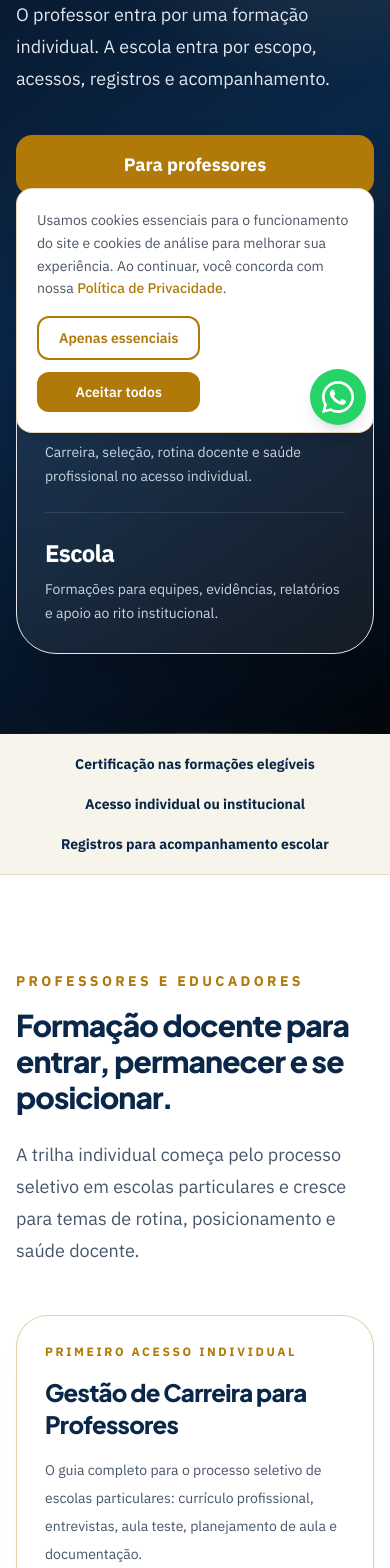
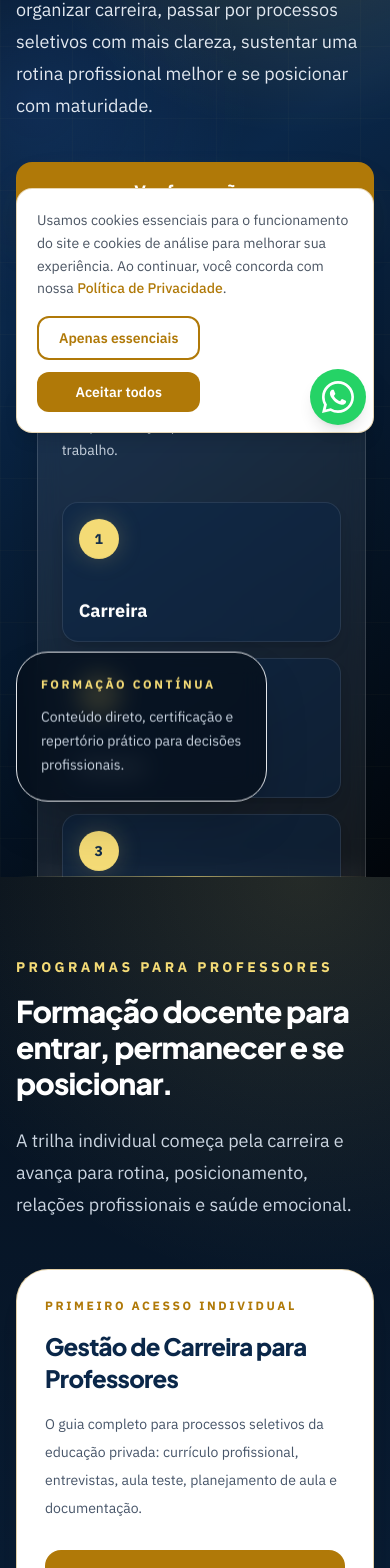
Before and after one commit to CACFLeite/excellentia-site, a Next.js app: page /cursos in a window 390 px wide. Shown: the part 395-1963 px from the top of the page. Built offline with nearby package versions, Linux system fonts and the light colour scheme; no server answers.

Commit message:
refine Excellentia public pages

```diff
--- a/src/app/(main)/cursos/page.tsx
+++ b/src/app/(main)/cursos/page.tsx
@@ -1,18 +1,34 @@
 import type { Metadata } from 'next';
 import Link from 'next/link';
-import { getSchoolCatalogCourses, teacherCatalogCourses } from '@/lib/courses/catalog';
+import { teacherCatalogCourses } from '@/lib/courses/catalog';
 
 export const metadata: Metadata = {
-  title: 'Formações — Excellentia',
+  title: 'Formação de Professores — Excellentia',
   description:
-    'Formações Excellentia para professores, educadores e escolas: carreira docente, governança educacional, compliance escolar, proteção e segurança institucional.',
+    'Formações Excellentia para professores: carreira docente, processo seletivo, rotina profissional, posicionamento e saúde emocional.',
 };
 
-const institutionalNotes = [
-  'acessos definidos pela escola',
-  'certificados e registros institucionais',
-  'relatórios conforme escopo contratado',
-];
+const teacherDisplayCourses = teacherCatalogCourses.map((course) => {
+  if (course.title === 'Gestão de Carreira para Professores') {
+    return {
+      ...course,
+      description:
+        'O guia completo para processos seletivos da educação privada: currículo profissional, entrevistas, aula teste, planejamento de aula e documentação.',
+    };
+  }
+
+  if (course.title === 'Cotidiano Escolar') {
+    return {
+      ...course,
+      title: 'Rotina Docente',
+      area: 'Rotina profissional',
+      description:
+        'Como navegar o dia a dia da docência com autoridade, limites saudáveis e relações profissionais com coordenação, colegas e famílias.',
+    };
+  }
+
+  return course;
+});
 
 function StatusBadge({ available, inProduction }: { available: boolean; inProduction?: boolean }) {
   return (
@@ -90,69 +106,73 @@ function SpotlightCard({
 }
 
 export default function CursosPage() {
-  const schoolFormations = getSchoolCatalogCourses();
-  const [featuredTeacherCourse, ...upcomingTeacherCourses] = teacherCatalogCourses;
+  const [featuredTeacherCourse, ...upcomingTeacherCourses] = teacherDisplayCourses;
 
   return (
     <>
-      <section className="relative overflow-hidden bg-[#06101c] py-20 text-white md:py-28">
-        <div className="absolute inset-0 bg-[radial-gradient(circle_at_82%_12%,rgba(244,219,118,.18),transparent_28%),linear-gradient(145deg,#06101c_0%,#0a2749_52%,#02060b_100%)]" />
-        <div className="absolute inset-x-0 bottom-0 h-px bg-gradient-to-r from-transparent via-gold/55 to-transparent" />
+      <section className="relative overflow-hidden bg-[#06101c] pt-20 text-white md:pt-28">
+        <div className="absolute inset-0 bg-[radial-gradient(circle_at_78%_12%,rgba(244,219,118,.20),transparent_28%),radial-gradient(circle_at_9%_35%,rgba(59,130,246,.13),transparent_25%),linear-gradient(145deg,#06101c_0%,#0a2749_44%,#02060b_100%)]" />
+        <div className="absolute inset-0 opacity-35 [background-image:linear-gradient(rgba(244,219,118,.07)_1px,transparent_1px),linear-gradient(90deg,rgba(244,219,118,.07)_1px,transparent_1px)] [background-size:72px_72px]" />
+        <svg className="pointer-events-none absolute left-0 top-32 hidden h-[760px] w-full opacity-60 lg:block" viewBox="0 0 1440 760" fill="none" aria-hidden="true">
+          <path className="excellentia-flow-path" d="M120 240C360 95 520 340 735 220C965 90 1150 220 1275 430" />
+          <path d="M170 335C420 190 580 440 800 315C1010 195 1138 340 1205 500" stroke="#f4db76" strokeOpacity=".18" strokeWidth="2" strokeLinecap="round" />
+        </svg>
 
-        <div className="relative mx-auto grid max-w-7xl grid-cols-1 items-end gap-12 px-4 sm:px-6 lg:grid-cols-[1fr_.58fr] lg:px-8">
+        <div className="relative mx-auto grid max-w-7xl grid-cols-1 items-center gap-16 px-4 pb-20 sm:px-6 lg:grid-cols-[1fr_.9fr] lg:px-8 lg:pb-28">
           <div>
             <div className="mb-6 inline-flex rounded-full border border-gold-light/30 bg-gold-light/10 px-5 py-2 text-xs font-extrabold uppercase tracking-[0.22em] text-gold-light">
-              Formações Excellentia
+              Formação de Professores
             </div>
-            <h1 className="max-w-4xl text-4xl font-black leading-[1.02] tracking-[-0.04em] md:text-6xl">
-              Formação docente para pessoas. Trilhas institucionais para escolas.
+            <h1 className="max-w-4xl text-4xl font-black leading-[1.02] tracking-[-0.04em] md:text-6xl lg:text-7xl">
+              Formação docente para crescer com método.
             </h1>
             <p className="mt-7 max-w-2xl text-lg leading-8 text-slate-200 md:text-xl">
-              O professor entra por uma formação individual. A escola entra por escopo, acessos, registros e acompanhamento.
+              Cursos para professores que querem organizar carreira, passar por processos seletivos com mais clareza, sustentar uma rotina profissional melhor e se posicionar com maturidade.
             </p>
             <div className="mt-10 flex flex-col gap-4 sm:flex-row">
               <Link href="#professores" className="rounded-2xl bg-gold px-8 py-4 text-center text-lg font-extrabold text-white shadow-2xl shadow-gold/20 transition hover:bg-yellow-600">
-                Para professores
+                Ver formações
               </Link>
-              <Link href="#escolas" className="rounded-2xl border-2 border-white/55 px-8 py-4 text-center text-lg font-extrabold text-white transition hover:bg-white hover:text-navy">
-                Para escolas
+              <Link href="/assinatura" className="rounded-2xl border-2 border-white/55 px-8 py-4 text-center text-lg font-extrabold text-white transition hover:bg-white hover:text-navy">
+                Assinar agora
               </Link>
             </div>
           </div>
 
-          <div className="rounded-[2.5rem] border border-white/12 bg-white/[0.07] p-7 shadow-2xl backdrop-blur-md md:p-8">
-            <div className="text-xs font-extrabold uppercase tracking-[0.28em] text-gold-light">dois contextos de uso</div>
-            <div className="mt-8 space-y-6">
-              <div>
-                <p className="text-2xl font-black tracking-[-0.03em]">Professor</p>
-                <p className="mt-2 text-sm leading-6 text-slate-300">Carreira, seleção, rotina docente e saúde profissional no acesso individual.</p>
+          <div className="relative min-h-[430px]">
+            <div className="excellentia-float absolute right-2 top-0 w-[92%] rounded-[2.5rem] border border-white/15 bg-white/[0.07] p-6 shadow-2xl backdrop-blur-md md:p-8">
+              <div className="text-xs font-extrabold uppercase tracking-[0.28em] text-gold-light">jornada docente</div>
+              <p className="mt-2 max-w-md text-sm leading-6 text-slate-300">Da apresentação profissional à rotina de trabalho.</p>
+              <div className="relative mt-10 grid grid-cols-1 gap-4 sm:grid-cols-3">
+                {['Carreira', 'Seleção', 'Rotina'].map((node, index) => (
+                  <div key={node} className={`group flex min-h-[140px] flex-col justify-between rounded-2xl border border-white/10 bg-navy/45 p-4 shadow-lg transition duration-300 hover:-translate-y-1 hover:border-gold-light/35 hover:bg-navy/65 ${index === 1 ? 'sm:translate-y-10' : ''}`}>
+                    <span className="flex h-10 w-10 items-center justify-center rounded-full bg-gold-light text-sm font-black text-navy shadow-[0_0_24px_rgba(244,219,118,.22)]">{index + 1}</span>
+                    <span className="text-lg font-black text-white">{node}</span>
+                  </div>
+                ))}
               </div>
-              <div className="h-px bg-white/10" />
-              <div>
-                <p className="text-2xl font-black tracking-[-0.03em]">Escola</p>
-                <p className="mt-2 text-sm leading-6 text-slate-300">Formações para equipes, evidências, relatórios e apoio ao rito institucional.</p>
-              </div>
+            </div>
+
+            <div className="excellentia-float-slow absolute bottom-0 left-0 w-[70%] rounded-[2rem] border border-white/12 bg-[#06101c]/80 p-6 shadow-2xl backdrop-blur-md">
+              <div className="text-xs font-black uppercase tracking-[0.22em] text-gold-light">formação contínua</div>
+              <p className="mt-3 text-sm leading-6 text-slate-300">Conteúdo direto, certificação e repertório prático para decisões profissionais.</p>
             </div>
           </div>
         </div>
-      </section>
 
-      <section className="border-b border-gold/20 bg-[#f7f4ec] py-5">
-        <div className="mx-auto flex max-w-7xl flex-wrap justify-center gap-5 px-4 text-center text-sm font-bold text-navy sm:px-6 md:gap-8 lg:px-8">
-          <span>Certificação nas formações elegíveis</span>
-          <span>Acesso individual ou institucional</span>
-          <span>Registros para acompanhamento escolar</span>
+        <div className="relative mx-auto max-w-7xl px-4 sm:px-6 lg:px-8">
+          <div className="h-px bg-gradient-to-r from-transparent via-gold-light/65 to-transparent" />
         </div>
       </section>
 
-      <section id="professores" className="relative overflow-hidden bg-white py-24">
-        <div className="absolute right-[-8rem] top-16 h-80 w-80 rounded-full bg-gold/12 blur-3xl" />
+      <section id="professores" className="relative overflow-hidden bg-[#06101c] py-20 text-white">
+        <div className="absolute inset-0 bg-[radial-gradient(circle_at_78%_0%,rgba(244,219,118,.13),transparent_28%),linear-gradient(180deg,#06101c_0%,#0a2749_100%)]" />
         <div className="relative mx-auto grid max-w-7xl grid-cols-1 gap-12 px-4 sm:px-6 lg:grid-cols-[.72fr_1fr] lg:px-8">
           <div>
-            <div className="mb-4 text-sm font-black uppercase tracking-[0.24em] text-gold">professores e educadores</div>
-            <h2 className="text-3xl font-black tracking-[-0.03em] text-navy md:text-5xl">Formação docente para entrar, permanecer e se posicionar.</h2>
-            <p className="mt-6 text-lg leading-8 text-slate-600">
-              A trilha individual começa pelo processo seletivo em escolas particulares e cresce para temas de rotina, posicionamento e saúde docente.
+            <div className="mb-4 text-sm font-black uppercase tracking-[0.24em] text-gold-light">programas para professores</div>
+            <h2 className="text-3xl font-black tracking-[-0.03em] text-white md:text-5xl">Formação docente para entrar, permanecer e se posicionar.</h2>
+            <p className="mt-6 text-lg leading-8 text-slate-300">
+              A trilha individual começa pela carreira e avança para rotina, posicionamento, relações profissionais e saúde emocional.
             </p>
           </div>
 
@@ -166,48 +186,6 @@ export default function CursosPage() {
           </div>
         </div>
       </section>
-
-      <section id="escolas" className="relative overflow-hidden bg-[#f7f4ec] py-24">
-        <div className="absolute left-[-10rem] top-28 h-96 w-96 rounded-full bg-navy/10 blur-3xl" />
-        <div className="relative mx-auto max-w-7xl px-4 sm:px-6 lg:px-8">
-          <div className="grid grid-cols-1 gap-10 lg:grid-cols-[.78fr_1fr] lg:items-end">
-            <div>
-              <div className="mb-4 text-sm font-black uppercase tracking-[0.24em] text-gold">escolas</div>
-              <h2 className="text-3xl font-black tracking-[-0.03em] text-navy md:text-5xl">Formações institucionais para comprovar, orientar e acompanhar.</h2>
-            </div>
-            <p className="text-lg leading-8 text-slate-600">
-              A escola contrata trilhas para colaboradores e gestores, com certificados, registros e relatórios no escopo combinado. A formação individual do professor segue outro rito.
-            </p>
-          </div>
-
-          <div className="mt-14 rounded-[2.5rem] border border-white/70 bg-white px-6 shadow-2xl md:px-9">
-            {schoolFormations.map((course) => (
-              <FormationRow key={course.title} {...course} />
-            ))}
-          </div>
-
-          <div className="mt-12 grid grid-cols-1 gap-6 lg:grid-cols-[1fr_.76fr] lg:items-center">
-            <div className="rounded-[2rem] border border-navy bg-navy p-8 text-white shadow-2xl">
-              <div className="mb-4 text-sm font-black uppercase tracking-[0.24em] text-gold-light">pacote escolar</div>
-              <h3 className="text-3xl font-black tracking-[-0.03em]">Sob proposta institucional.</h3>
-              <p className="mt-5 text-lg leading-8 text-slate-300">
-                A proposta define formações, públicos, acessos, relatórios, certificados e apoio documental quando aplicável.
-              </p>
-              <Link href="/escolas" className="mt-7 inline-flex rounded-2xl bg-gold px-7 py-4 font-black text-white transition hover:bg-yellow-600">
-                Soluções para escolas
-              </Link>
-            </div>
-            <div className="rounded-[2rem] border border-slate-200 bg-white p-8">
-              <div className="mb-5 text-xs font-black uppercase tracking-[0.22em] text-gold">o que acompanha o escopo</div>
-              <div className="space-y-4">
-                {institutionalNotes.map((item) => (
-                  <p key={item} className="border-b border-slate-100 pb-4 text-sm font-bold uppercase tracking-[0.12em] text-navy last:border-b-0 last:pb-0">{item}</p>
-                ))}
-              </div>
-            </div>
-          </div>
-        </div>
-      </section>
     </>
   );
 }
```
Also changed, not shown: src/app/(main)/blog/page.tsx (+18 -18 lines), src/app/(main)/escolas/page.tsx (+19 -97 lines).
